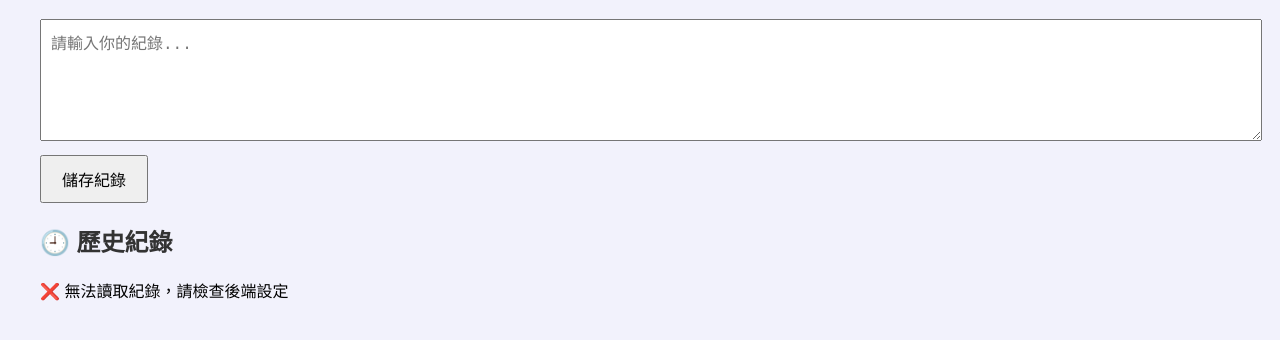
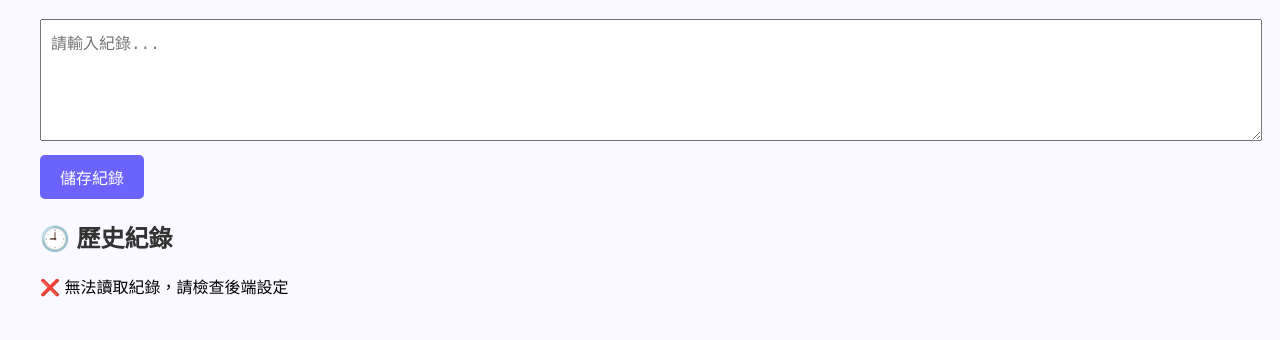
Before and after one commit to r381893/MONEY, a plain HTML site: page index.html in a window 1280 px wide. Shown: the part 110-450 px from the top of the page. Drawn offline with Linux system fonts and the light colour scheme; no server answers.

Commit message:
Update index.html

```diff
--- a/index.html
+++ b/index.html
@@ -2,24 +2,29 @@
 <html lang="zh-TW">
 <head>
   <meta charset="UTF-8">
-  <title>📋 我的紀錄板</title>
+  <title>我的紀錄板</title>
   <meta name="viewport" content="width=device-width, initial-scale=1.0">
   <style>
     body {
       font-family: 'Noto Sans TC', sans-serif;
-      background: #f2f2fc;
+      background: #f9f9ff;
       padding: 2rem;
     }
     textarea {
       width: 100%;
       height: 100px;
-      font-size: 16px;
+      font-size: 1rem;
       padding: 10px;
     }
     button {
       margin-top: 10px;
       padding: 10px 20px;
-      font-size: 16px;
+      font-size: 1rem;
+      background-color: #6c63ff;
+      color: white;
+      border: none;
+      border-radius: 5px;
+      cursor: pointer;
     }
     h1, h2 {
       color: #333;
@@ -33,13 +38,14 @@
       padding: 10px;
       margin-bottom: 10px;
       border-left: 4px solid #6c63ff;
-      box-shadow: 0 2px 4px rgba(0,0,0,0.05);
+      box-shadow: 0 1px 3px rgba(0,0,0,0.1);
     }
   </style>
 </head>
 <body>
   <h1>📋 我的紀錄板</h1>
-  <textarea id="noteInput" placeholder="請輸入你的紀錄..."></textarea><br>
+  <textarea id="noteInput" placeholder="請輸入紀錄..."></textarea>
+  <br>
   <button onclick="saveNote()">儲存紀錄</button>
 
   <h2>🕘 歷史紀錄</h2>
```
